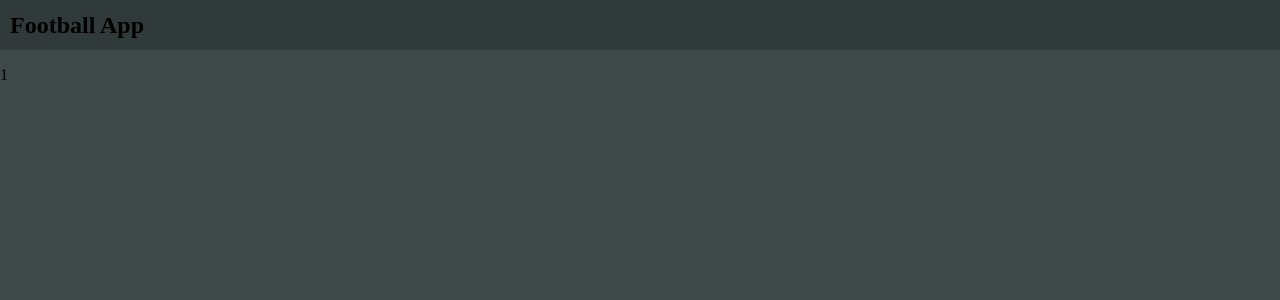
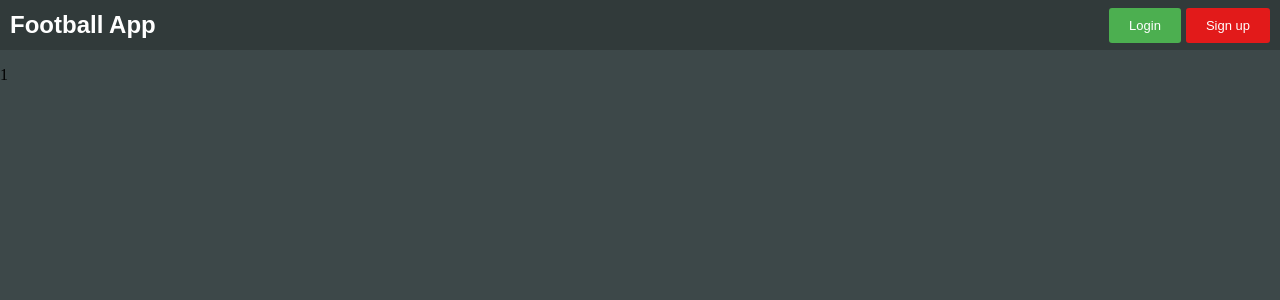
Before and after one commit to noramehesz/football-app-angular, an Angular app: page /1/1 in a window 1280 px wide. Shown: the top 300 px of the page. Built offline with nearby package versions, Linux system fonts and the light colour scheme; no server answers.

Commit message:
add style to competitions page& selected competition page

```diff
--- a/src/app/app.component.css
+++ b/src/app/app.component.css
@@ -18,6 +18,7 @@ h2 {
 }
 
 .navBar {
+    position: relative;
     width: 100%;
     height: 50px;
     background:#313A3A;
@@ -28,5 +29,41 @@ h2 {
 }
 
 .appName {
-    color: white,
+    color: white;
+    font-family: sans-serif;
 }
+
+.buttons {
+    position: absolute;
+    left: auto;
+    right: 10px;
+    align-content: right;
+    margin: 0;
+    padding: 0;
+}
+
+.buttonLogin {
+    background-color: #4CAF50;
+  border: none;
+  color: white;
+  padding: 10px 20px;
+  text-align: center;
+  text-decoration: none;
+  display: inline-block;
+  font-size: 13px;
+  border-radius: 3px;
+  margin-left: 5px;
+}
+
+.buttonSignup {
+    background-color: #e21a1a;
+  border: none;
+  color: white;
+  padding: 10px 20px;
+  text-align: center;
+  text-decoration: none;
+  display: inline-block;
+  font-size: 13px;
+  border-radius: 3px;
+  margin-left: 5px;
+}
--- a/src/app/app.component.html
+++ b/src/app/app.component.html
@@ -1,9 +1,9 @@
 <div class="navBar">
-    <h2 className="'appName'">Football App</h2>
+    <h2 class="appName" [ngStyle]="{'color': 'white'}">Football App</h2>
+    <div class="buttons">
+        <button class="buttonLogin">Login</button>
+        <button class="buttonSignup">Sign up</button>
+    </div>
 </div>
-<nav>
-    <a routerLink=""></a>
-    <a routerLink="/:id"></a>
-    <a routeLink="/:id/:id"></a>
-</nav>
+
 <router-outlet></router-outlet>
--- a/src/app/competitions/competitions.component.css
+++ b/src/app/competitions/competitions.component.css
@@ -0,0 +1,38 @@
+.competitions {
+    margin-left: 10px;
+    margin: 10px;
+    padding: 10px;
+    border-radius: 3px;
+    background: #313A3A3A;
+    padding-left: 0;
+    padding-right: 0;
+}
+
+.football {
+    border-bottom: 1px solid #313A3A;
+}
+
+.pForCompetitions {
+    margin-block-end: 5px;
+    margin-block-start: 0;
+    margin-left: 10px;
+    font-family: sans-serif;
+    color: white;
+    font-size: 15px;
+}
+
+.competitionList {
+    list-style: none;
+    padding-left: 20px;
+}
+
+.competitionListItem {
+    padding: 5px;
+    font-family: sans-serif;
+    color: lightgray;
+    text-decoration: none;
+}
+
+.competitionListItem:visited {
+    text-decoration: none;
+}
--- a/src/app/competitions/competitions.component.html
+++ b/src/app/competitions/competitions.component.html
@@ -1,7 +1,10 @@
-<p>Competitions</p>
+<div class="competitions">
+  <div class="football">
+    <p class="pForCompetitions">FOOTBALL COMPETITIONS</p>
+  </div>
   <div>
-  <ul>
-    <li *ngFor="let comp of competitions">
+    <ul class="competitionList">
+      <li *ngFor="let comp of competitions" class="competitionListItem">
         <a
           routerLink="/{{comp.name}}"
           (click)="handleCompetitionOnClick(comp.id)"
@@ -11,3 +14,4 @@
       </li>
     </ul>
   </div>
+</div>
--- a/src/app/selected-competition/selected-competition.component.css
+++ b/src/app/selected-competition/selected-competition.component.css
@@ -1,3 +1,61 @@
-body {
+.selectedCompetitionDiv {
+    margin-left: 10px;
+    margin: 10px;
+    padding: 10px;
+    border-radius: 3px;
+    background: #313A3A3A;
+    padding-left: 0;
+    padding-right: 0;
+
+}
+
+.selectedName {
+    margin-block-start: 0;
+    font-family: sans-serif;
+    color: white;
+    font-size: 15px;
+    text-align: center;
+    border-bottom: 1px solid #313A3A;
+    padding-bottom: 5px;
+}
+
+.nameH2 {
+    margin: 0;
+    font-family: sans-serif;
+    font-size: 15px;
+}
+
+.matchesList {
+
+}
+
+.listUl {
     margin: 0;
 }
+
+.chooser {
+    display: flex;
+}
+
+.liveMatchOption {
+    width: 50%;
+    text-align: center;
+
+}
+
+.liveMatchOption:hover {
+    cursor: pointer;
+}
+
+.notLiveMatchOption {
+    width: 50%;
+    text-align: center;
+}
+
+.notLiveMatchOption:hover {
+    cursor: pointer;
+}
+
+.active {
+    background-color: #6969693A;
+}
--- a/src/app/selected-competition/selected-competition.component.html
+++ b/src/app/selected-competition/selected-competition.component.html
@@ -1,6 +1,17 @@
-<h2>{{competitionName}}</h2>
-<div *ngIf="matches">
-  <ul>
+<div class="selectedCompetitionDiv">
+  <div class="selectedName">
+    <h2 class="nameH2">{{competitionName}}</h2>
+  </div>
+  <div class="chooser">
+    <div class="liveMatchOption" (click)="handleLiveOnClick()" [class.active]="showLiveMathes">
+      <span>LIVE</span>
+    </div>
+    <div class="notLiveMatchOption" (click)="handleOtherOnClick()" [class.active]="!showLiveMathes">
+      <span>OTHER MATCHES</span>
+    </div>
+  </div>
+  <div *ngIf="matches" class="matchesList">
+    <ul class="listUl" >
       <li *ngFor="let match of matches.matches">
       <a routerLink="/{{competitionName}}/{{match.id}}">
         HomeTeam: {{ match.homeTeam.name }} AwayTeam: {{ match.awayTeam.name }}
@@ -9,3 +20,4 @@
       </li>
     </ul>
   </div>
+</div>
--- a/src/app/selected-competition/selected-competition.component.ts
+++ b/src/app/selected-competition/selected-competition.component.ts
@@ -11,6 +11,9 @@ import { ShareCompetitionsService } from '../share-competitions.service';
 export class SelectedCompetitionComponent implements OnInit {
   matches;
   competitionName: string;
+  showLiveMathes: boolean = true;
+  liveMatches;
+  otherMatches;
 
   constructor(
     private route: ActivatedRoute,
@@ -30,16 +33,26 @@ export class SelectedCompetitionComponent implements OnInit {
       })[0].id as number;
       this.getMatches(id);
     })
-
   }
 
   getMatches(competitionId: number) {
     this.competitionService.getMatchesForCompetition(competitionId).subscribe((matches: any) => {
       this.matches = matches;
+      console.log(matches);
+      this.liveMatches = matches.matches.filter((match: any) => {return match.match.status === "LIVE"});
+      this.otherMatches = matches.matches.filter((match: any) => {return match.match.status !== "LIVE"});
     });
   }
 
   isLive(match: any) {
     return match.status === 'LIVE';
   }
+
+  handleLiveOnClick() {
+    this.showLiveMathes = true;
+  }
+
+  handleOtherOnClick() {
+    this.showLiveMathes = false;
+  }
 }
--- a/src/styles.css
+++ b/src/styles.css
@@ -4,6 +4,7 @@ body {
     background: #3D4849;
 }
 
-.appName {
-    color: white,
+a, a:link, a:visited {
+    text-decoration: none;
+    color: lightgray;
 }
```
Lines whose indentation alone changed are shown as unchanged.
